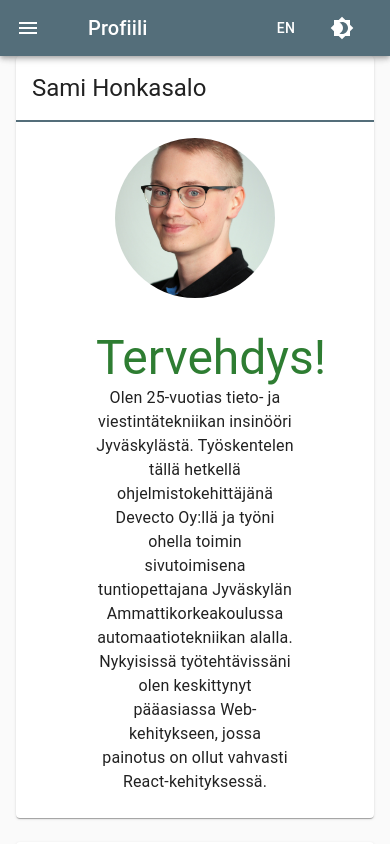
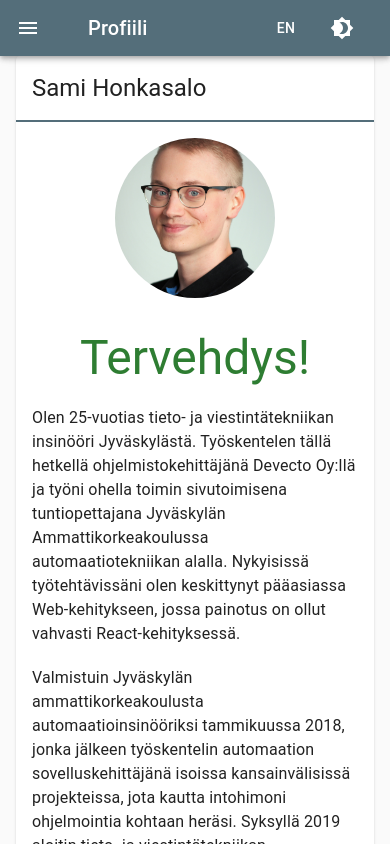
Before and after one commit to SamiHonkasalo/portfolio, a React (Create React App) app: page / in a window 390 px wide. Built offline with nearby package versions, Linux system fonts and the light colour scheme.

Commit message:
Added more content for profile

```diff
--- a/src/layout/AppBar.tsx
+++ b/src/layout/AppBar.tsx
@@ -10,11 +10,11 @@ import Brightness4Icon from '@material-ui/icons/Brightness4';
 import Brightness7Icon from '@material-ui/icons/Brightness7';
 import IconButton from '@material-ui/core/IconButton';
 import useMediaQuery from '@material-ui/core/useMediaQuery';
+import { Button } from '@material-ui/core';
+import { useTranslation } from 'react-i18next';
 
 import { UIContext } from '../store/ui/uiContext';
 import { UITypes } from '../store/ui/uiReducer';
-import { Button } from '@material-ui/core';
-import { useTranslation } from 'react-i18next';
 
 const useStyles = makeStyles((theme: Theme) => ({
   toolbar: {
--- a/src/profile/Profile.tsx
+++ b/src/profile/Profile.tsx
@@ -7,6 +7,8 @@ import {
   Avatar,
   Grid,
   Typography,
+  useMediaQuery,
+  useTheme,
 } from '@material-ui/core';
 import { makeStyles, Theme } from '@material-ui/core/styles';
 import { useTranslation } from 'react-i18next';
@@ -26,15 +28,14 @@ const useStyles = makeStyles((theme: Theme) => ({
   card: {
     height: '100%',
   },
-  cardContent: {
-    padding: '16px 80px',
-  },
 }));
 
 const Profile: React.FC = () => {
   const { t } = useTranslation();
   const classes = useStyles();
   const setTitle = useTitle();
+  const theme = useTheme();
+  const isSmall = useMediaQuery(theme.breakpoints.down('sm'));
 
   useEffect(() => {
     setTitle(t('nav_profile'));
@@ -46,7 +47,7 @@ const Profile: React.FC = () => {
         <Grid item xs={12}>
           <Card>
             <CardHeader title="Sami Honkasalo" className={classes.header} />
-            <CardContent className={classes.cardContent}>
+            <CardContent>
               <Grid container justify="center" direction="row" spacing={4}>
                 <Grid item xs={12} style={{ textAlign: 'center' }}>
                   <Avatar
@@ -59,8 +60,19 @@ const Profile: React.FC = () => {
                   <Typography color="secondary" variant="h3" align="center">
                     {t('profile_greet')}
                   </Typography>
-                  <Typography variant="body1" align="center">
+                  <br />
+                  <Typography
+                    variant="body1"
+                    align={isSmall ? 'left' : 'center'}
+                  >
                     {t('profile_intro')}
+                  </Typography>
+                  <br />
+                  <Typography
+                    variant="body1"
+                    align={isSmall ? 'left' : 'center'}
+                  >
+                    {t('profile_intro_2')}
                   </Typography>
                 </Grid>
               </Grid>
@@ -74,11 +86,18 @@ const Profile: React.FC = () => {
               title={t('profile_seeking_title')}
               className={classes.header}
             />
-            <CardContent className={classes.cardContent}>
-              <Typography variant="body1" align="center">
+            <Grid container justify="center">
+              <Grid item xs={12} md={8}>
+                <CardContent>
+                  <Typography
+                    variant="body1"
+                    align={isSmall ? 'left' : 'center'}
+                  >
                     {t('profile_seeking')}
                   </Typography>
                 </CardContent>
+              </Grid>
+            </Grid>
           </Card>
         </Grid>
         <Grid item xs={12} md={6}>
@@ -88,11 +107,18 @@ const Profile: React.FC = () => {
               title={t('profile_why_title')}
               className={classes.header}
             />
-            <CardContent className={classes.cardContent}>
-              <Typography variant="body1" align="center">
+            <Grid container justify="center">
+              <Grid item xs={12} md={8}>
+                <CardContent>
+                  <Typography
+                    variant="body1"
+                    align={isSmall ? 'left' : 'center'}
+                  >
                     {t('profile_why')}
                   </Typography>
                 </CardContent>
+              </Grid>
+            </Grid>
           </Card>
         </Grid>
       </Grid>
--- a/src/translations.json
+++ b/src/translations.json
@@ -8,6 +8,7 @@
       "nav_connect": "Connect",
       "profile_greet": "Greetings!",
       "profile_intro": "I'm a 25-year-old ICT Engineer from Jyväskylä, Finland. I'm currently working as a software developer at Devecto Oy and I also work a part-time teacher at Jyväskylä University of Applied Sciences, where I mainly teach automation engineering. On my current job, I'm mostly working on web development with React being my main focus.",
+      "profile_intro_2": "I graduated from JAMK as an automation engineer in january 2018 and I worked as an automation software developer in large-scale international projects, during which my passion for programming came to be. In autumn 2019 I started my ICT engineering studies, which I finished in about a year, while working at my current job.",
       "profile_seeking_title": "What am I looking for?",
       "profile_why_title": "Why Sami?",
       "profile_why": "I'm agile, persistent, adaptive and a fast learner. I'm good at managing my own time and I can handle my tasks in time. You can also always trust that I will ask for help and guidance if I face an issue that I cannot handle on my own. If this sounds a bit too good to be true, here's a direct quote from a previous employer: 'Sami has shown resourcefulness and great problem solving skills on his assignments. The assignments have been handled with an active grasp and the results have been excellent.'",
@@ -23,10 +24,11 @@
       "nav_connect": "Ota yhteyttä",
       "profile_greet": "Tervehdys!",
       "profile_intro": "Olen 25-vuotias tieto- ja viestintätekniikan insinööri Jyväskylästä. Työskentelen tällä hetkellä ohjelmistokehittäjänä Devecto Oy:llä ja työni ohella toimin sivutoimisena tuntiopettajana Jyväskylän Ammattikorkeakoulussa automaatiotekniikan alalla. Nykyisissä työtehtävissäni olen keskittynyt pääasiassa Web-kehitykseen, jossa painotus on ollut vahvasti React-kehityksessä.",
+      "profile_intro_2": "Valmistuin Jyväskylän ammattikorkeakoulusta automaatioinsinööriksi tammikuussa 2018, jonka jälkeen työskentelin automaation sovelluskehittäjänä isoissa kansainvälisissä projekteissa, jota kautta intohimoni ohjelmointia kohtaan heräsi. Syksyllä 2019 aloitin tieto- ja viestintätekniikan koulutusohjelman, ja suoritin nykyisen työni ohella toisen insinööritutkintoni.",
       "profile_seeking_title": "Mitä etsin?",
       "profile_why_title": "Miksi Sami?",
       "profile_why": "Olen reipas, nopeasti oppiva, sinnikäs ja sopeutuva. Hoidan työtehtäväni ajallaan, ja osaan aina kysyä tarvittaessa apua. Mikäli tämä kuulostaa uskomattomalta, niin tässä lainaus aiemmalta työnantajaltani: 'Työtehtävien hoidossa Sami on osoittanut neuvokkuutta ja loistavaa ongelmanratkaisukykyä. Työtehtävänsä Sami on hoitanut aktiivisella otteella ja tulokset ovat olleet erinomaisia.'",
-      "profile_seeking": "Tulevalta työpaikaltani toivon ja odotan hyvää sosiaalista ilmapiiriä ja mielenkiintoisia työtehtäviä. Olen aina kiinnostunut tutustumaan uusiin ihmisiin ja oppimaan uusia asioita!"
+      "profile_seeking": "Tulevalta työpaikaltani toivon ja odotan hyvää sosiaalista ilmapiiriä ja mielenkiintoisia työtehtäviä. Olen aina kiinnostunut tutustumaan uusiin ihmisiin ja oppimaan uusia asioita! Tällä hetkellä olen eniten kiinnostunut fullstack-kehityksestä"
     }
   }
 }
```
Lines whose indentation alone changed are shown as unchanged.
